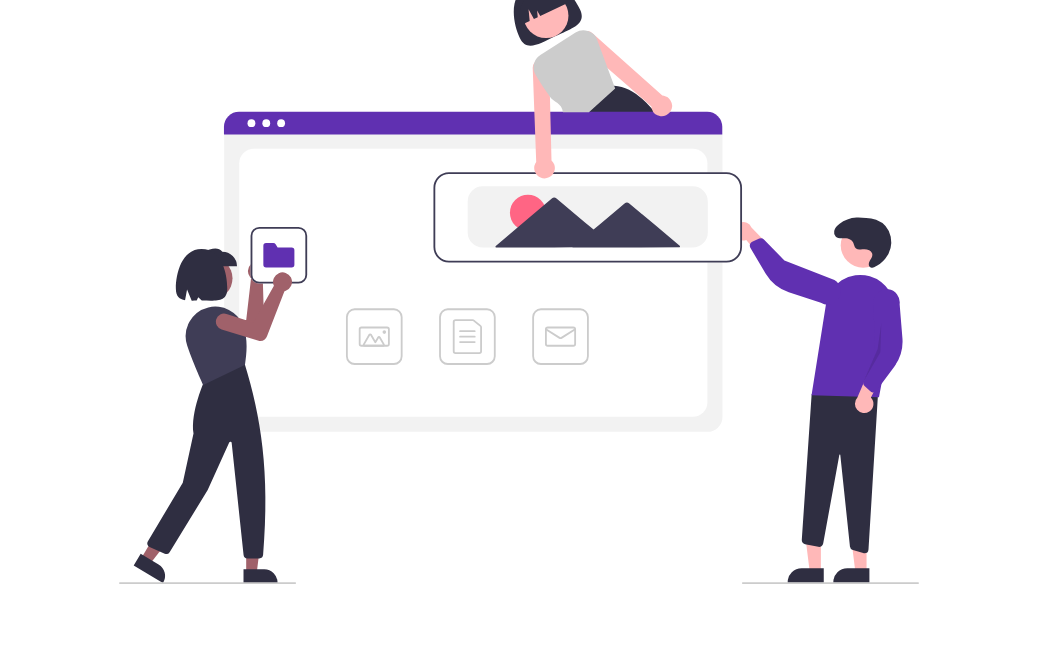
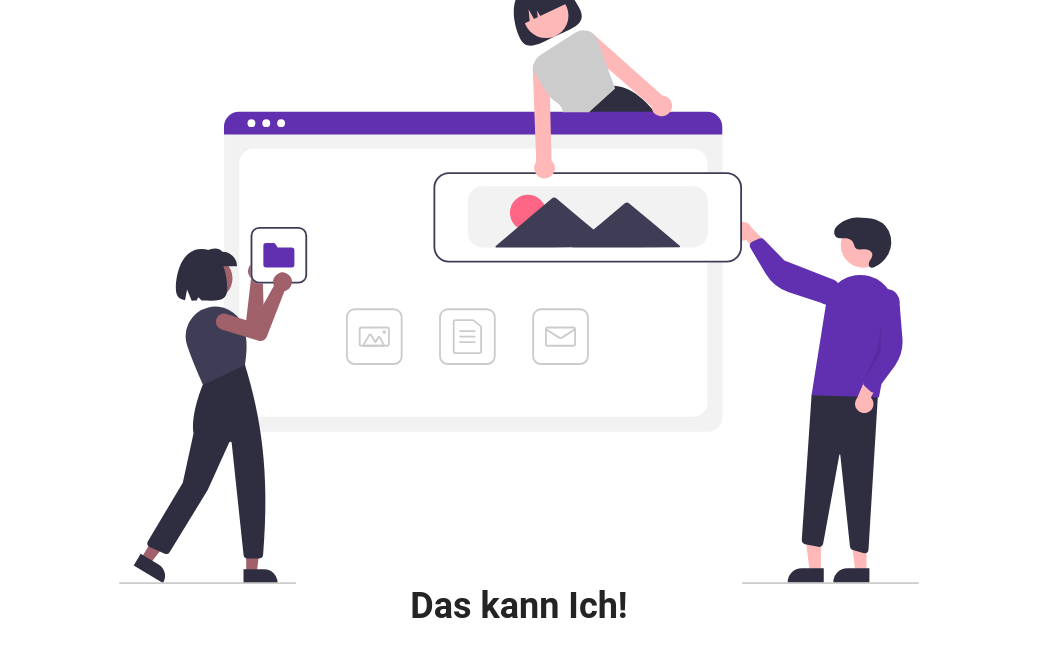
Before and after one commit to HolliZAP/Portfolio, a plain HTML site: page index.html in a window 1280 px wide. Shown: the part 438-1086 px from the top of the page, without its empty margins (121-1159 px from the left). Before the commit the page ends 1022 px from the top, so only its background shows below. Drawn offline with Linux system fonts and the light colour scheme.

Commit message:
angefangen mit der section für die sprachen

```diff
--- a/index.html
+++ b/index.html
@@ -85,5 +85,19 @@
         </div>
       </div>
     </section>
+<section id="languages">
+  <div class="container">
+    <div class="row">
+      <h1 class="section__titels">Das kann Ich!</h1>
+      <div class="language__list">
+        <div class="language">
+          <figure class="language__img-wrapper">
+            <img src="" alt="" class="language__img">
+          </figure>
+        </div>
+      </div>
+    </div>
+  </div>
+</section>
   </body>
 </html>
```
